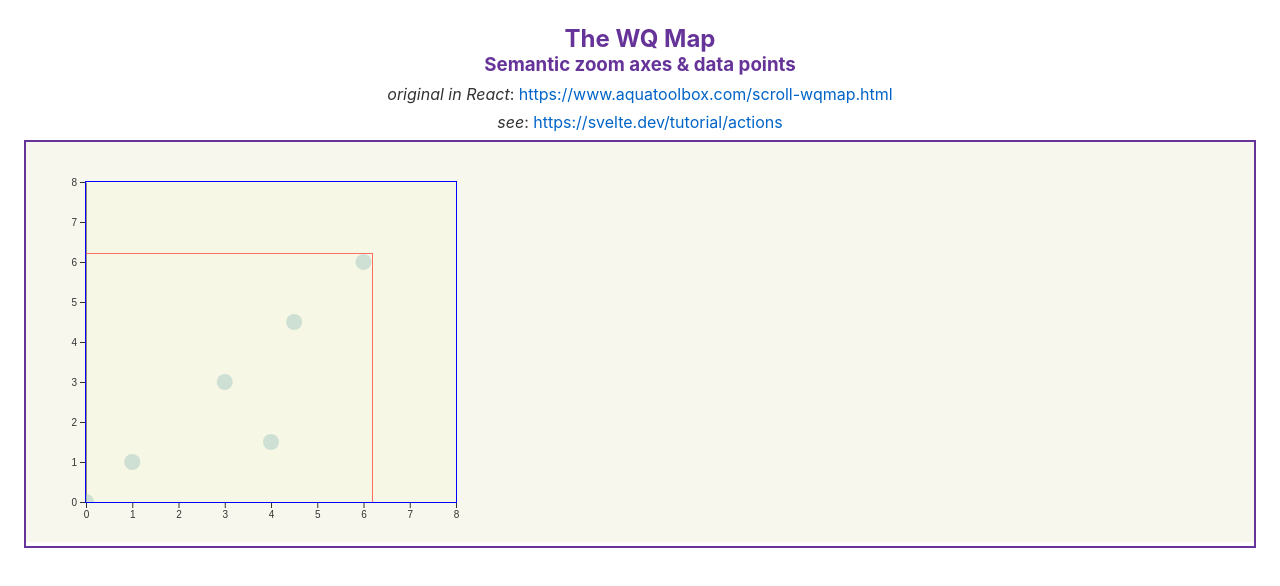
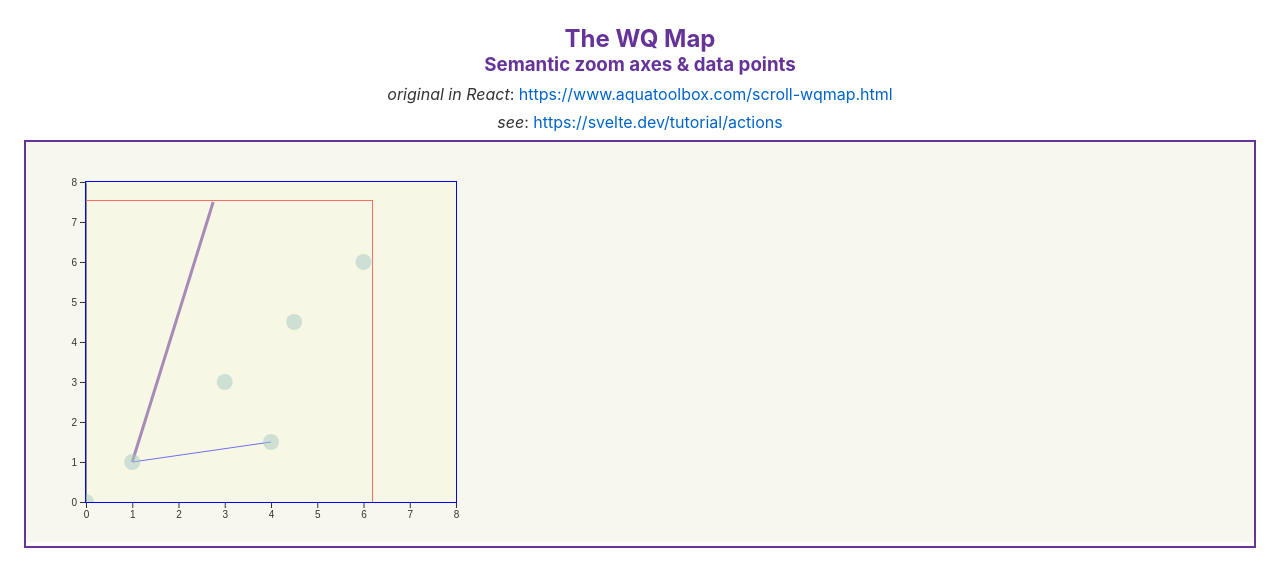
Before and after one commit to aquacalc/svelte-zoom-axes, a Svelte app: page / in a window 1280 px wide. Shown: the top 586 px of the page. Built offline with nearby package versions, Linux system fonts and the light colour scheme.

Commit message:
added 'test' lines

```diff
--- a/src/wq-components/WqMap_Five.svelte
+++ b/src/wq-components/WqMap_Five.svelte
@@ -32,6 +32,7 @@
   // Add Y axis
   $: yScale = scaleLinear().domain([0, 8]).range([height, 0]);
 
+  // Svelte acion attached to svg
   const addInvizRect = (node) => {
     // console.log(`UPDATE_CHART...`, node);
 
@@ -145,6 +146,24 @@
         clip-path="url(#clipPathId)"
         transform={`translate(${margin.left}, ${margin.top})`}
       >
+
+      <!-- "test" pH isopleth -->
+      <line
+        x1={newScaleX ? newScaleX(1.0) : xScale(1.0)}
+        y1={newScaleY ? newScaleY(1.0) : yScale(1.0)}
+        x2={newScaleX ? newScaleX(4.0) : xScale(4.0)}
+        y2={newScaleY ? newScaleY(1.5) : yScale(1.5)}
+        stroke='blue'
+      />
+      <line
+        x1={newScaleX ? newScaleX(1.0) : xScale(1.0)}
+        y1={newScaleY ? newScaleY(1.0) : yScale(1.0)}
+        x2={newScaleX ? newScaleX(2.75) : xScale(2.75)}
+        y2={newScaleY ? newScaleY(7.5) : yScale(7.5)}
+        stroke='rebeccapurple'
+        stroke-width='3'
+      />
+
         {#each dummyData as d}
           <circle
             cx={newScaleX ? newScaleX(d.x) : xScale(d.x)}
```
